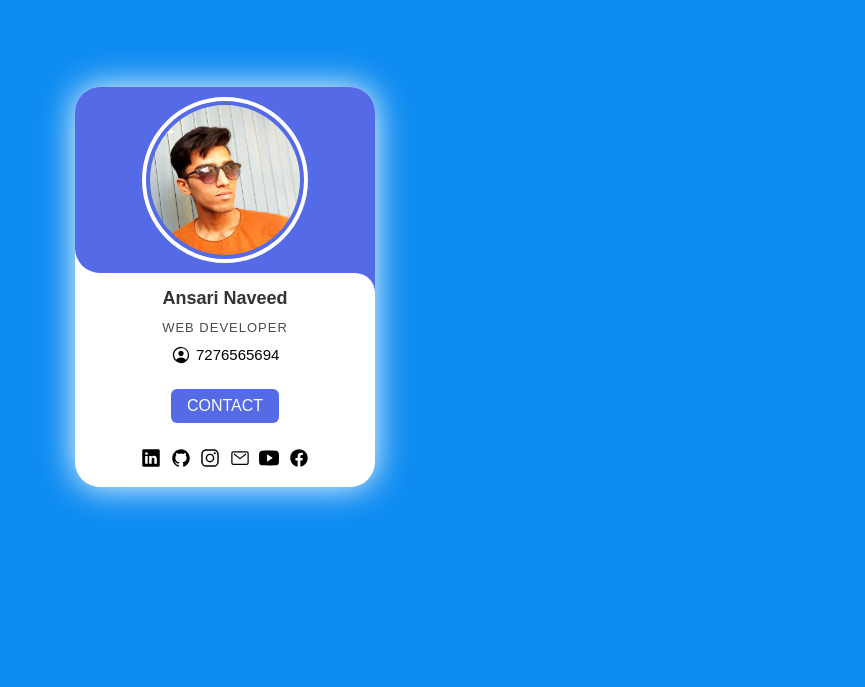
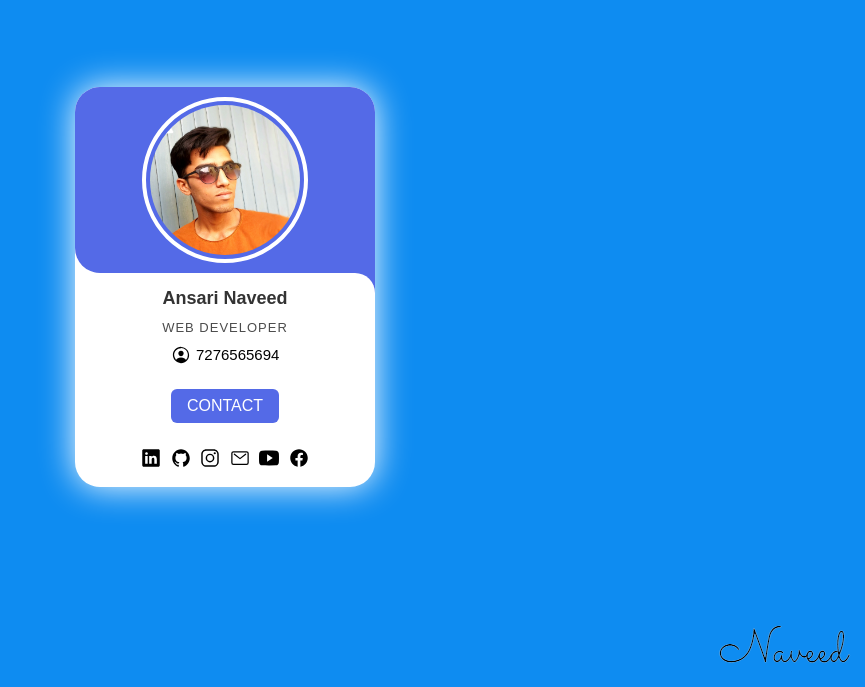
Before and after one commit to Bosss069/Card, a plain HTML site: page index.html in a window 1280 px wide. Shown: the part 113-800 px from the top of the page, without its empty margins (415-1280 px from the left). Drawn offline with Linux system fonts and the light colour scheme.

Commit message:
sign added to card

```diff
--- a/index.html
+++ b/index.html
@@ -108,6 +108,8 @@
 
                     </div>
                 </div>
+                <s><img src="images/signature-removebg-preview.png"></s>
+
             </div>
         </main>
     </div>
--- a/style.css
+++ b/style.css
@@ -144,3 +144,8 @@ intro page
     transition: all 1s ease;
 
 }
+s{
+    position: fixed;
+    bottom: 10px;
+    right: 10px;
+}
```
Also changed, not shown: images/signature-removebg-preview.png (added).
